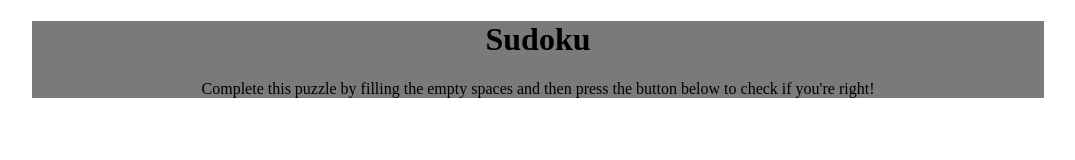
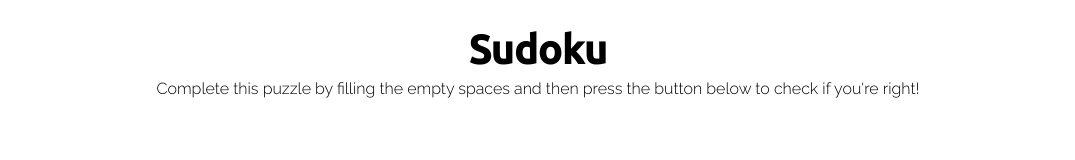
Before and after one commit to Kait0u/sudoku-html, a plain HTML site: page index.html in a window 1280 px wide. Shown: the whole page, without its empty margins (102-1177 px from the left). Drawn offline with Linux system fonts and the light colour scheme.

Commit message:
Fonts added
Fonts have been added from GoogleAPI and the header's bottom margin has been reduced

```diff
--- a/index.html
+++ b/index.html
@@ -6,6 +6,10 @@
     <meta charset="utf-8">
     <title>Sudoku</title>
     <link rel="stylesheet" type="text/css" href="style.css">
+    <link rel="preconnect" href="https://fonts.googleapis.com">
+    <link rel="preconnect" href="https://fonts.googleapis.com">
+    <link rel="preconnect" href="https://fonts.gstatic.com" crossorigin>
+    <link href="https://fonts.googleapis.com/css2?family=Raleway:wght@300&family=Ubuntu:wght@500&display=swap" rel="stylesheet">
 </head>
 
 
--- a/style.css
+++ b/style.css
@@ -1,10 +1,13 @@
+h1
+{
+    font-family: 'Ubuntu', sans-serif;
+    font-size: 2.5rem;
+    margin-bottom: 0.5%;
+}
+
 #main
 {
-    background: rgb(122, 122, 122);
-    width: 80%;
-    min-height: 100%;
-    height: 100%;
-    max-height: 100%;
+    font-family: 'Raleway', sans-serif;
     margin: auto;
     margin-top: 0;
     margin-bottom: 0;
```
